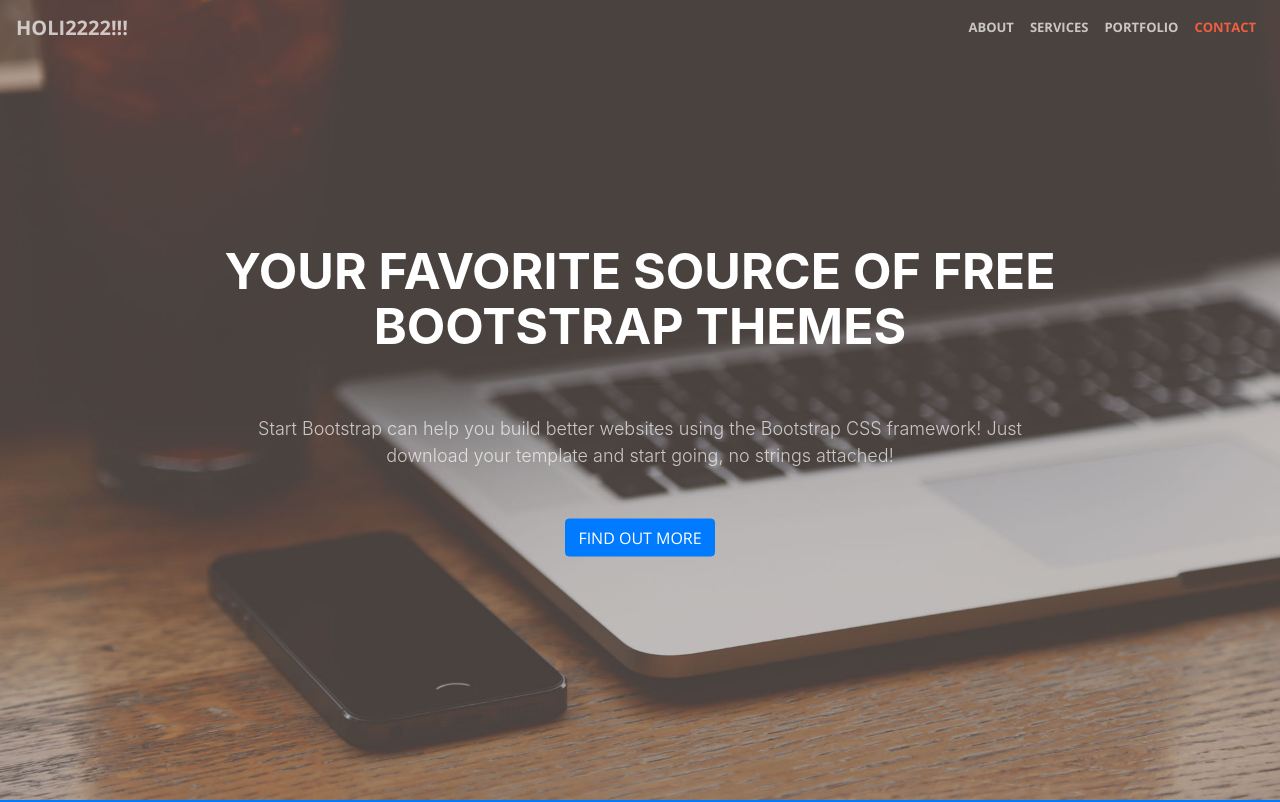
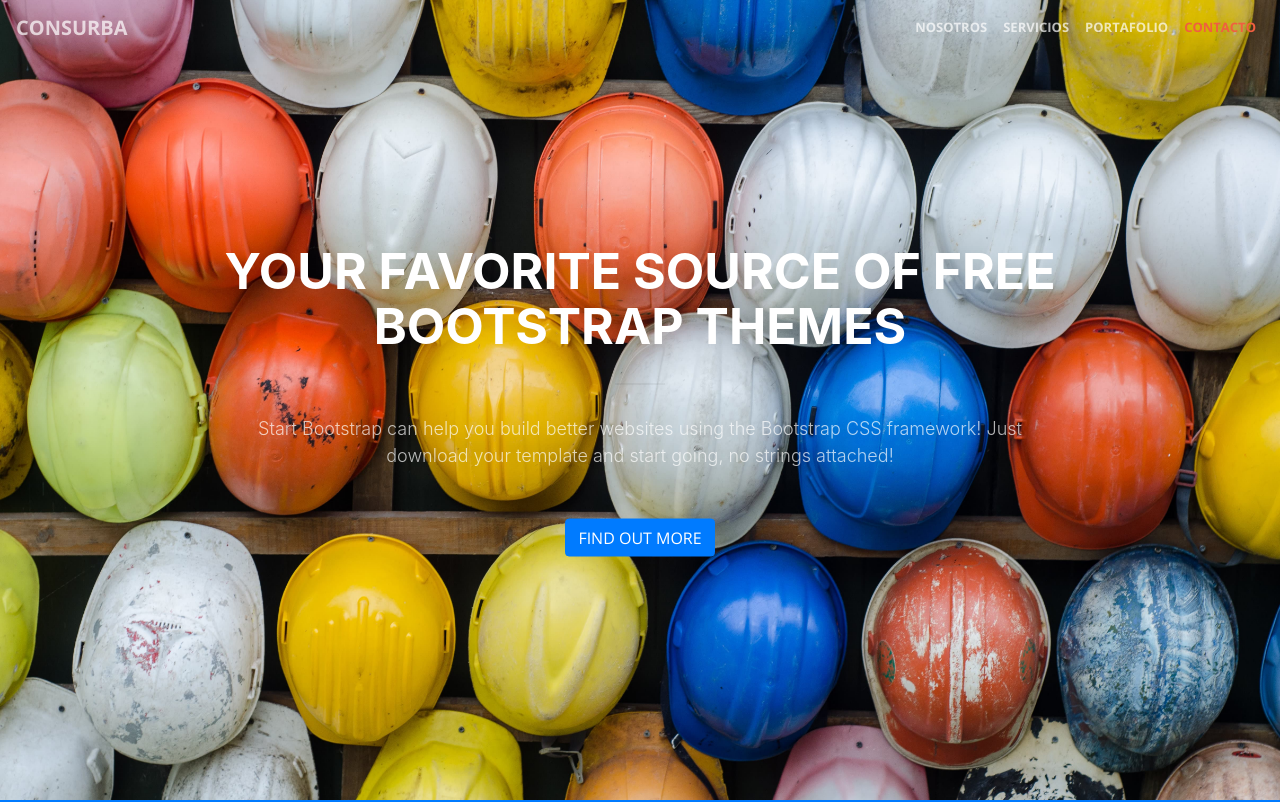
Before and after one commit to dsf95/Consurba2.0, a website with bundled scripts: page index.html in a window 1280 px wide. Shown: the top 802 px of the page. Built offline with nearby package versions, Linux system fonts and the light colour scheme.

Commit message:
Change image

```diff
--- a/css/creative.css
+++ b/css/creative.css
@@ -147,7 +147,7 @@ header.masthead {
   min-height: auto;
   text-align: center;
   color: white;
-  background-image: url("../img/header.jpg");
+  background-image: url("../img/healments.jpg");
   background-position: center;
   -webkit-background-size: cover;
   -moz-background-size: cover;
--- a/index.html
+++ b/index.html
@@ -8,7 +8,7 @@
     <meta name="description" content="">
     <meta name="author" content="">
 
-    <title>Creative - Start Bootstrap Theme</title>
+    <title>Consurba</title>
 
     <!-- Bootstrap core CSS -->
     <link href="vendor/bootstrap/css/bootstrap.min.css" rel="stylesheet">
@@ -22,7 +22,7 @@
     <link href="vendor/magnific-popup/magnific-popup.css" rel="stylesheet">
 
     <!-- Custom styles for this template -->
-    <link href="css/creative.min.css" rel="stylesheet">
+    <link href="css/creative.css" rel="stylesheet">
 
   </head>
 
@@ -30,23 +30,23 @@
 
     <!-- Navigation -->
     <nav class="navbar navbar-expand-lg navbar-light fixed-top" id="mainNav">
-      <a class="navbar-brand" href="#page-top">Holi2222!!!</a>
+      <a class="navbar-brand" href="#page-top">Consurba</a>
       <button class="navbar-toggler navbar-toggler-right" type="button" data-toggle="collapse" data-target="#navbarResponsive" aria-controls="navbarResponsive" aria-expanded="false" aria-label="Toggle navigation">
         <span class="navbar-toggler-icon"></span>
       </button>
       <div class="collapse navbar-collapse" id="navbarResponsive">
         <ul class="navbar-nav ml-auto">
           <li class="nav-item">
-            <a class="nav-link" href="#about">About</a>
+            <a class="nav-link" href="#about">Nosotros</a>
           </li>
           <li class="nav-item">
-            <a class="nav-link" href="#services">Services</a>
+            <a class="nav-link" href="#services">Servicios</a>
           </li>
           <li class="nav-item">
-            <a class="nav-link" href="#portfolio">Portfolio</a>
+            <a class="nav-link" href="#portfolio">Portafolio</a>
           </li>
           <li class="nav-item">
-            <a class="nav-link" href="#contact">Contact</a>
+            <a class="nav-link" href="#contact">Contacto</a>
           </li>
         </ul>
       </div>
```
Also changed, not shown: img/feo.jpeg (added), img/healments.jpg (added).
